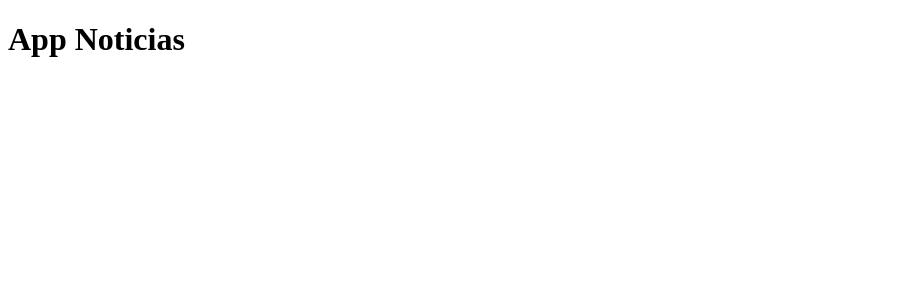
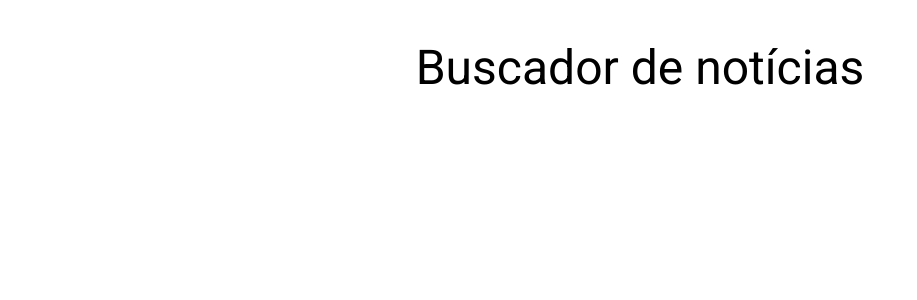
Before and after one commit to marshalmori/noticias-api-react, a React (Vite) app: page / in a window 1280 px wide. Shown: the top 300 px of the page, without its empty margins (0-917 px from the left). Built offline with nearby package versions, Linux system fonts and the light colour scheme.

Commit message:
Utilizar os componentes Container, Typography e Grid do framework MUI

```diff
--- a/src/App.jsx
+++ b/src/App.jsx
@@ -1,5 +1,15 @@
+import { Container, Grid, Typography } from "@mui/material";
+
 function App() {
-  return <h1>App Noticias</h1>;
+  return (
+    <Container>
+      <header>
+        <Typography align="center" marginY={5} component="h1" variant="h3">
+          Buscador de notícias
+        </Typography>
+      </header>
+    </Container>
+  );
 }
 
 export default App;
```
